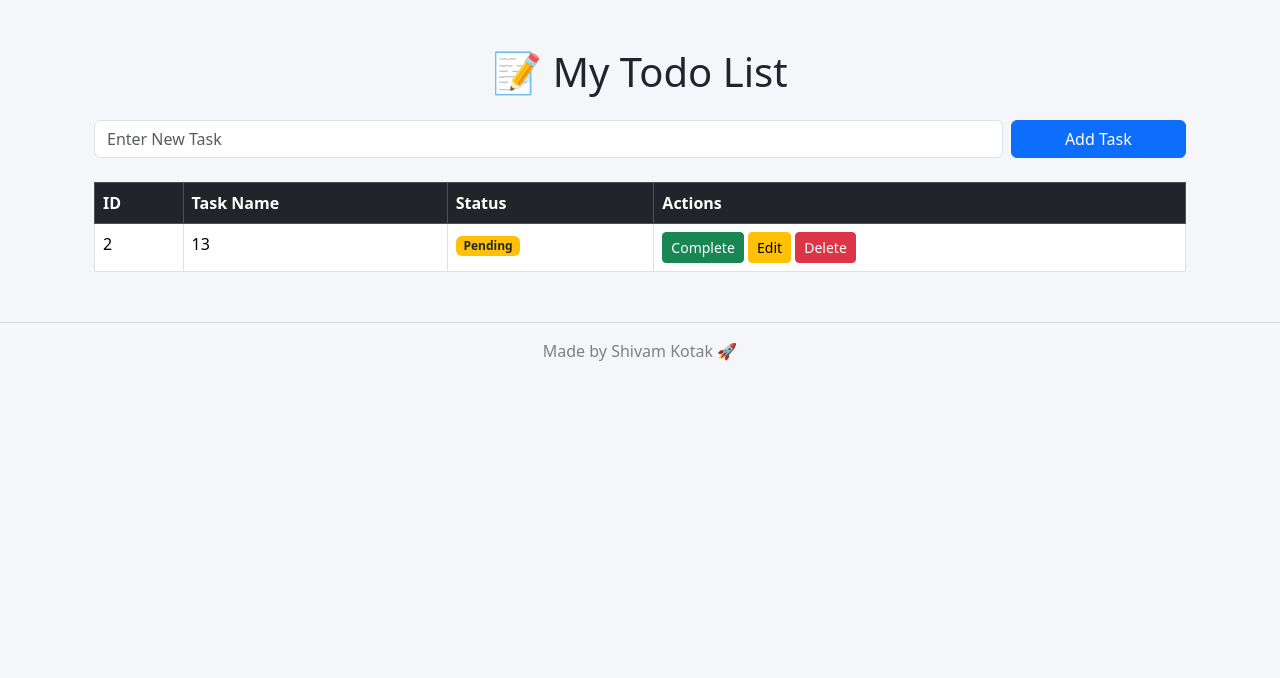
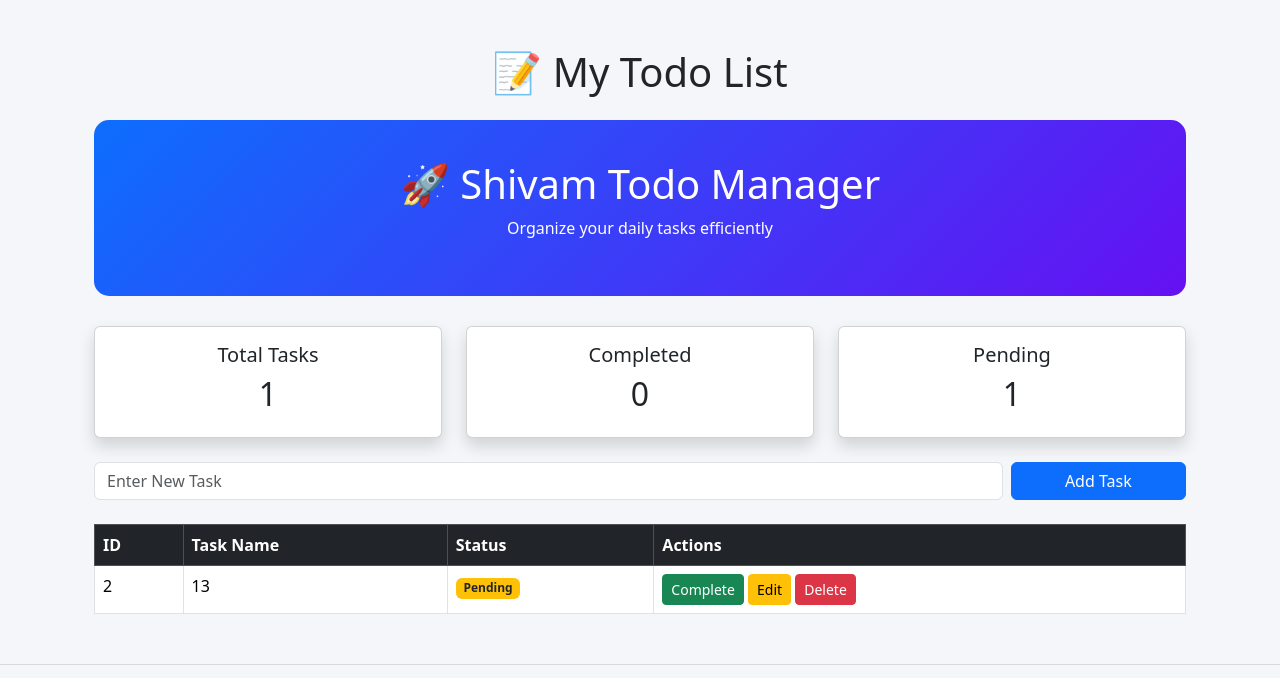
Before and after one commit to shivam1108-06/web-todo-list, a Flask app: page / in a window 1280 px wide. Shown: the part 56-734 px from the top of the page. Run offline with Flask 3, Linux system fonts and the light colour scheme; data comes from the database, SQL or seed files in the repository.

Commit message:
UI improvement and dashboard counters

```diff
--- a/templates/index.html
+++ b/templates/index.html
@@ -7,6 +7,50 @@
     <h1 class="text-center mb-4">
         📝 My Todo List
     </h1>
+<div class="hero">
+
+    <h1>🚀 Shivam Todo Manager</h1>
+
+    <p>
+        Organize your daily tasks efficiently
+    </p>
+
+</div>
+
+<div class="row mb-4">
+
+    <div class="col-md-4">
+        <div class="card text-center shadow">
+            <div class="card-body">
+                <h5>Total Tasks</h5>
+                <h2>{{ tasks|length }}</h2>
+            </div>
+        </div>
+    </div>
+
+    <div class="col-md-4">
+        <div class="card text-center shadow">
+            <div class="card-body">
+                <h5>Completed</h5>
+                <h2>
+                    {{ tasks|selectattr('completed', 'equalto', True)|list|length }}
+                </h2>
+            </div>
+        </div>
+    </div>
+
+    <div class="col-md-4">
+        <div class="card text-center shadow">
+            <div class="card-body">
+                <h5>Pending</h5>
+                <h2>
+                    {{ tasks|selectattr('completed', 'equalto', False)|list|length }}
+                </h2>
+            </div>
+        </div>
+    </div>
+
+</div>
 
     <form action="/" method="POST" class="row g-2 mb-4">
 
```
